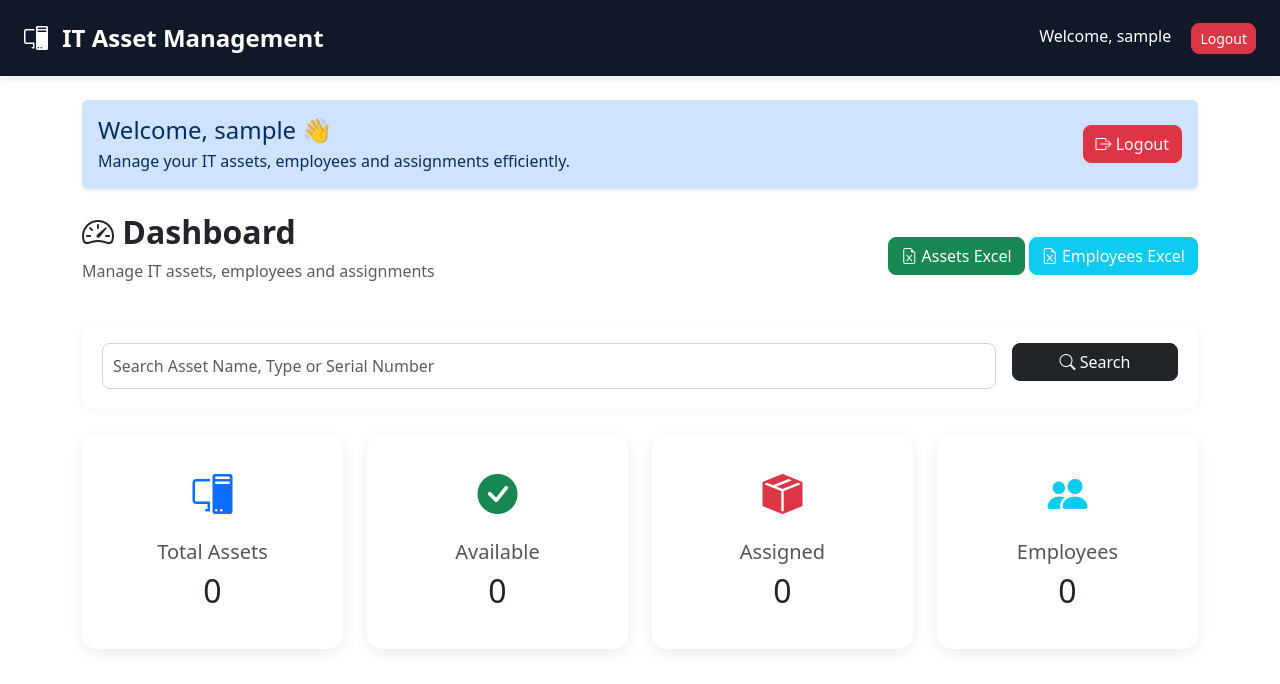
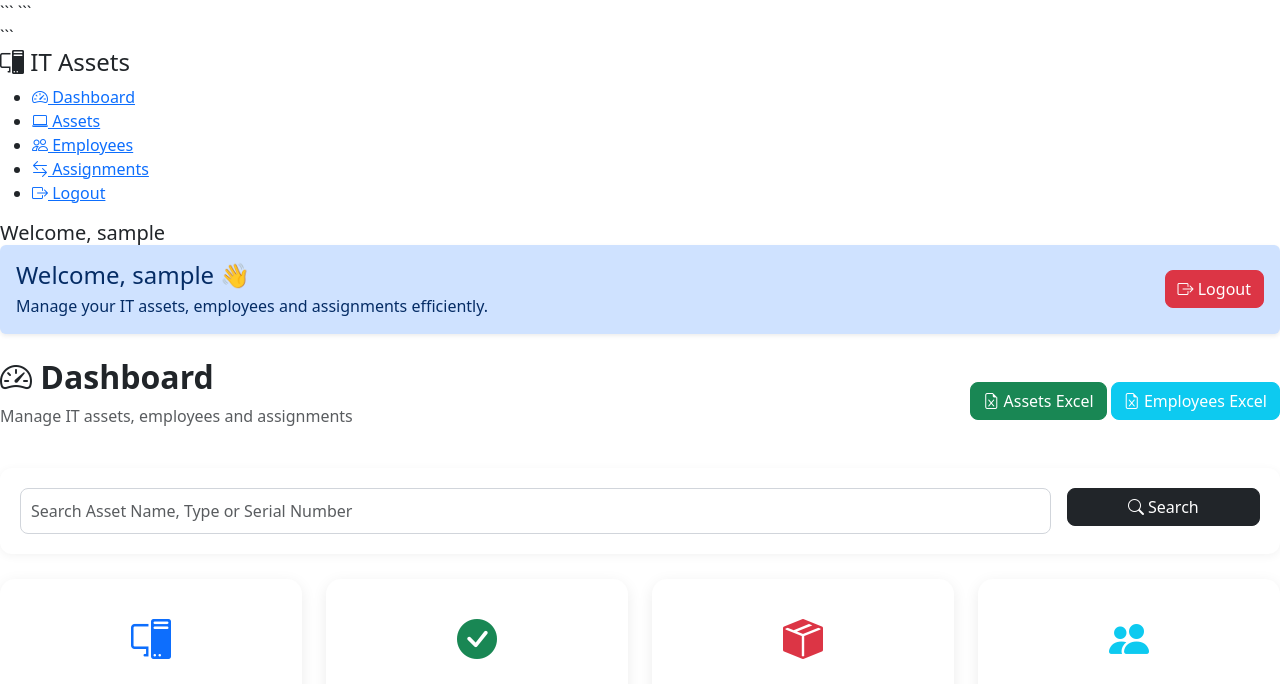
Before and after one commit to VinayaKumaraC/Flask-based-IT-Asset-Management, a Flask app: page / in a window 1280 px wide. Shown: the top 684 px of the page. Run offline with Flask 3, Linux system fonts and the light colour scheme; the visitor is signed in with stand-in values (Sample User, id 1); data that the repository does not hold is empty.

Commit message:
Refactor HTML structure and improve sidebar layout

````diff
--- a/templates/base.html
+++ b/templates/base.html
@@ -1,8 +1,10 @@
 <!DOCTYPE html>
+
 <html lang="en">
 
 <head>
 
+```
 <meta charset="UTF-8">
 
 <meta name="viewport"
@@ -10,59 +12,101 @@
 
 <title>IT Asset Management System</title>
 
-    <!-- Bootstrap -->
-
 <link
     href="https://cdn.jsdelivr.net/npm/bootstrap@5.3.3/dist/css/bootstrap.min.css"
     rel="stylesheet">
-
-    <!-- Bootstrap Icons -->
 
 <link
     rel="stylesheet"
     href="https://cdn.jsdelivr.net/npm/bootstrap-icons@1.11.3/font/bootstrap-icons.min.css">
 
-    <!-- Custom CSS -->
-
 <link
     rel="stylesheet"
     href="{{ url_for('static', filename='css/style.css') }}">
+```
 
 </head>
 
 <body>
 
-    <!-- NAVBAR -->
+<div class="wrapper">
 
-    <nav class="navbar navbar-dark bg-dark px-4">
+```
+<!-- SIDEBAR -->
 
-        <a class="navbar-brand fw-bold" href="/">
+<div class="sidebar">
+
+    <div class="sidebar-header">
+
+        <h4>
             <i class="bi bi-pc-display"></i>
-            IT Asset Management
-        </a>
-
-        <div>
-
-            <span class="text-white me-3">
-                Welcome, {{ session['user'] }}
-            </span>
-
-            <a href="/logout"
-               class="btn btn-danger btn-sm">
-               Logout
-            </a>
+            IT Assets
+        </h4>
 
     </div>
 
-    </nav>
+    <ul class="sidebar-menu">
+
+        <li>
+            <a href="/">
+                <i class="bi bi-speedometer2"></i>
+                Dashboard
+            </a>
+        </li>
+
+        <li>
+            <a href="#asset-section">
+                <i class="bi bi-laptop"></i>
+                Assets
+            </a>
+        </li>
+
+        <li>
+            <a href="#employee-section">
+                <i class="bi bi-people"></i>
+                Employees
+            </a>
+        </li>
+
+        <li>
+            <a href="#assignment-section">
+                <i class="bi bi-arrow-left-right"></i>
+                Assignments
+            </a>
+        </li>
+
+        <li>
+            <a href="/logout">
+                <i class="bi bi-box-arrow-right"></i>
+                Logout
+            </a>
+        </li>
+
+    </ul>
+
+</div>
 
 <!-- MAIN CONTENT -->
 
-    <div class="container mt-4">
+<div class="main-content">
+
+    <div class="topbar">
+
+        <h5 class="mb-0">
+            Welcome, {{ session['user'] }}
+        </h5>
+
+    </div>
+
+    <div class="content-area">
 
         {% block content %}
+        {% endblock %}
 
-        {% endblock %}
+    </div>
+
+</div>
+```
 
 </div>
 
````
Lines whose indentation alone changed are shown as unchanged.
